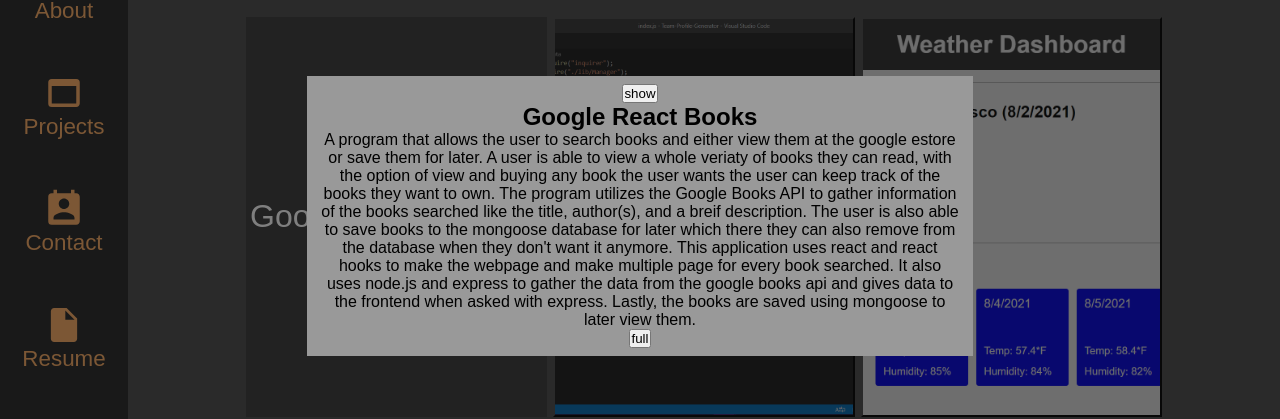
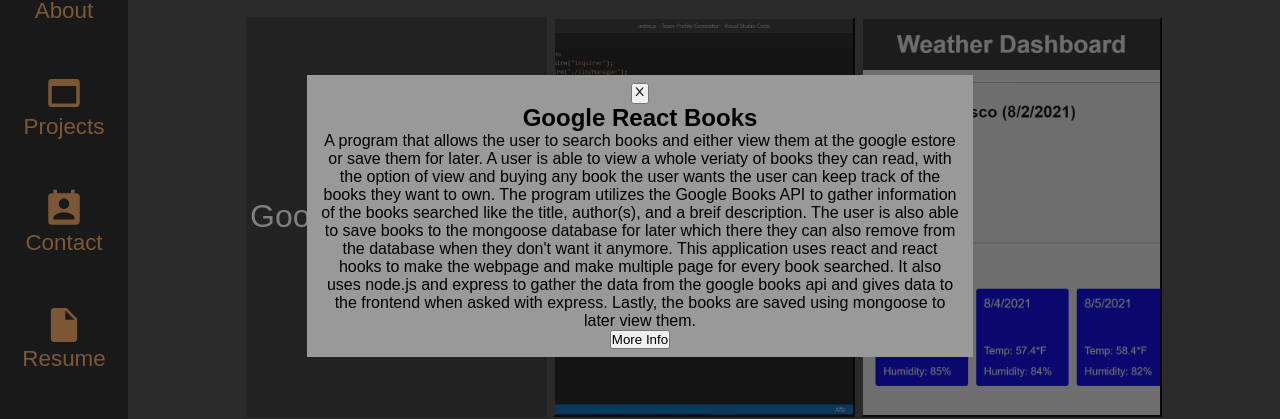
Before and after one commit to JoseJ55/react-protfolio-v3, a React (Create React App) app: page / in a window 1280 px wide. Both pictures are taken after a click on the button 396 px from the left and 1608 px from the top of the page. Shown: the part 1392-1811 px from the top of the page. Built offline with nearby package versions, Linux system fonts and the light colour scheme.

Commit message:
added the basic info in popup now need css

```diff
--- a/package.json
+++ b/package.json
@@ -16,6 +16,9 @@
     "react-router-dom": "^5.2.0",
     "react-scripts": "4.0.3",
     "web-vitals": "^1.1.2"
+  },
+  "peerDependencies": {
+    "react-spring": "^8.0.27"
   },
   "scripts": {
     "start": "react-scripts start",
--- a/src/components/ProjectCard/ProjectCard.js
+++ b/src/components/ProjectCard/ProjectCard.js
@@ -33,7 +33,7 @@
                     backgroundImage: `url(${images[0]})`
                 }}
             />
-            {popUp ? <ProjectPopUp setPopUp={setPopUp} title={title} link={links} desc={desc}/>: <div></div>}
+            {popUp ? <ProjectPopUp popUp={popUp} setPopUp={setPopUp} title={title} link={links} desc={desc}/>: <div></div>}
 
         </div>
     )
--- a/src/components/ProjectPopUp/ProjectPopUp.js
+++ b/src/components/ProjectPopUp/ProjectPopUp.js
@@ -1,17 +1,38 @@
-import React from "react";
+import React, { useState } from "react";
 import "./style.css";
+import { useSpring, animated } from "react-spring";
+import { AiOutlineClose } from "react-icons/ai";
 
-function ProjectPopUp({ setPopUp, title, link, desc }) {
+function ProjectPopUp({ popUp, setPopUp, title, link, desc }) {
+    // const [popUp, setPop] = useState(false);
+    const animation = useSpring({
+        // opacity: popUp ? 1 : 0,
+        // marginTop: popUp ? 0 : -500,
+        from: {marginTop: -500},
+        to: {marginTop: 0},
+        duration: 2000,
+    })
+
     return (
+
         <div id="popUp">
-            <div id="popUpArea">
-                <input type="button" onClick={() => setPopUp(false)} value="show"/>
-                <h2>{title}</h2>
-                {/* change desc to a sorter version so it can fit on screen better. */}
-                <p>{desc}</p>
-                <input type="button" value="full"/>
-            </div>
+            <animated.div id="popUpArea" style={animation}>
+                {/* <div id="popUpArea"> */}
+                    <button
+                        type="button"
+                        id="popUpExit"
+                        onClick={() => setPopUp(false)} value="show"
+                    ><AiOutlineClose/></button>
+
+                    <h2>{title}</h2>
+                    {/* change desc to a sorter version so it can fit on screen better. */}
+                    <p>{desc}</p>
+
+                    <button type="button" value="full">More Info</button>
+                {/* </div> */}
+            </animated.div>
         </div>
+
     )
 }
 
```
Also changed, not shown: 1 other file (tests, documents, lock files or other folders).
